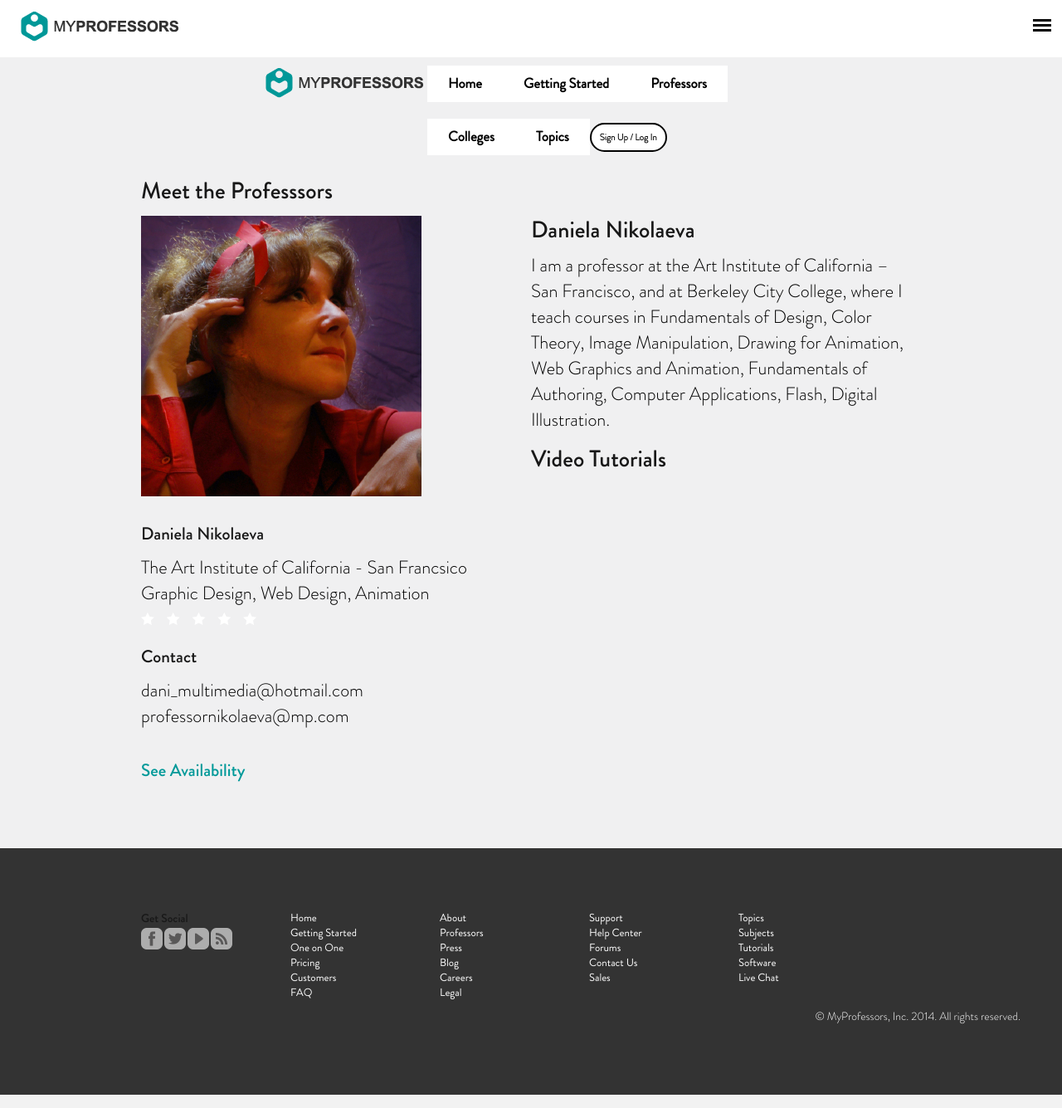
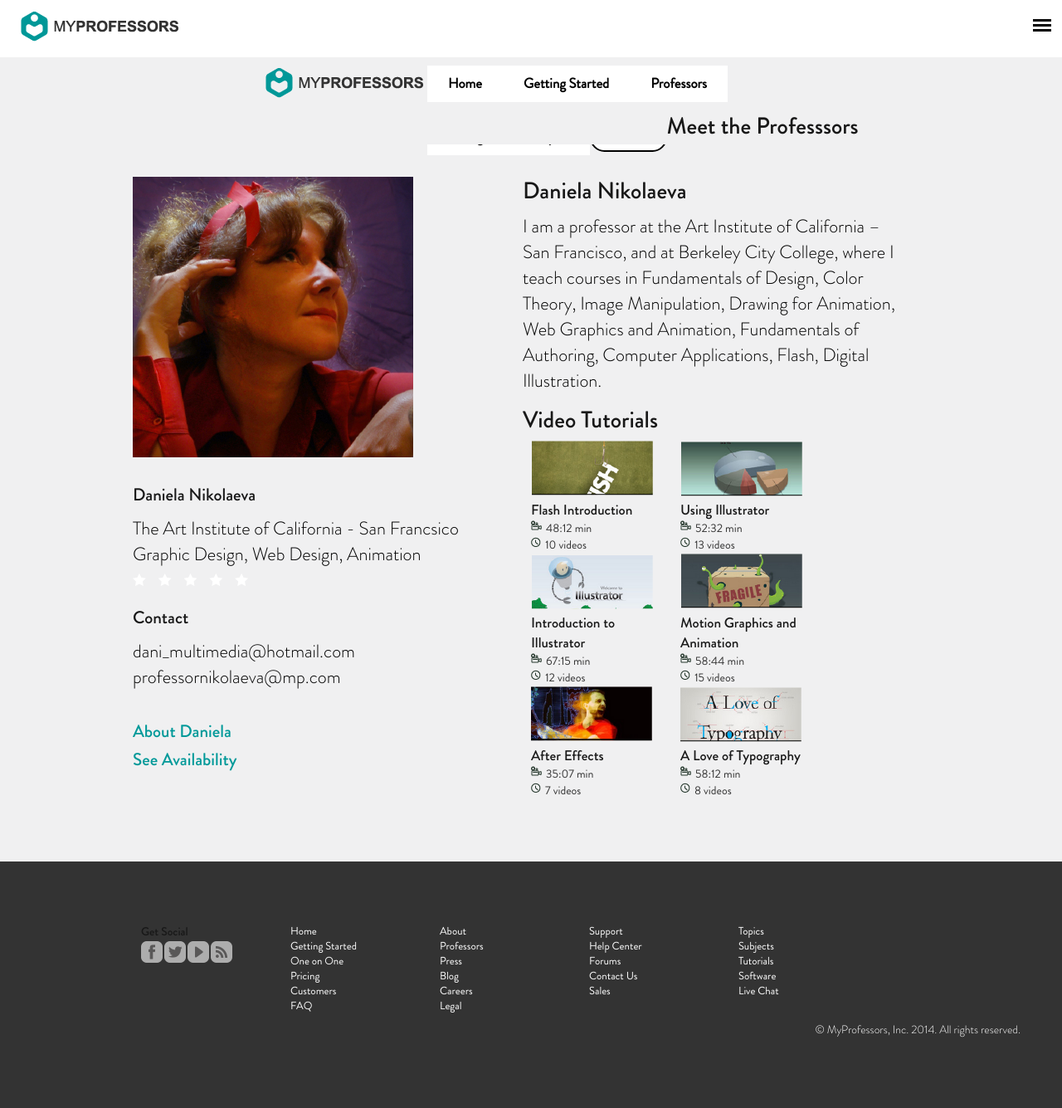
Before and after one commit to BobbyBrights/myprofessorsorg, a PHP site: page /about_the_professor.php in a window 1280 px wide. Shown: the whole page at 83% size. Run offline with PHP 8.4, Linux system fonts and the light colour scheme; some libraries are stand-ins or nearby versions.

Commit message:
fixed the index. added the login link to the minimized menu. fixed professor and about the professor section.

```diff
--- a/about_the_professor.php
+++ b/about_the_professor.php
@@ -1,7 +1,7 @@
 <?php include('inc/nav-inc.php');?>
 	<div class="span-w sm-pad-top sm-pad-btm">
 	<div class="container">
-	<div class="white sixteen columns">
+	<div class="white">
 		<h3 class="sm-pad-btm">Meet the Professsors</h3>
 		<div class="eight columns alpha">
 		<img src="assets/-daniella_photo-21.png">
@@ -15,12 +15,58 @@
 			<p class="txt-blk">dani_multimedia@hotmail.com<br>
 			professornikolaeva@mp.com
 			</p>
-			<h4 class="lrg-pad-top"><a href="professor1.php" class="txt-tur">See Availability</a></h4>
+			<h4 class="lrg-pad-top"><a href="#" class="txt-tur">About Daniela</a></h4>
+			<h4><a href="professor1.php" class="txt-tur">See Availability</a></h4>
+
 		</div>
 		<div class="eight columns alpha">
 			<h3>Daniela Nikolaeva</h3>
 			<p class="txt-blk">I am a professor at the Art Institute of California –San Francisco, and at Berkeley City College, where I teach courses in Fundamentals of Design, Color Theory, Image Manipulation, Drawing for Animation, Web Graphics and Animation, Fundamentals of Authoring, Computer Applications, Flash, Digital Illustration.</p>
 			<h3 class="sm-pad-top">Video Tutorials</h3>
+			<div class="three columns">
+				<img src="assets/video_thumbnail-29.png">
+				<h5>Flash Introduction</h6>
+				<img src="assets/cam.png" class="left"><a href="" class="about no-margin sm-pad-lt">48:12 min</a>
+				<div class="clear"></div>
+				<img src="assets/clock.png" class="left"><a href="" class="about no-margin sm-pad-lt">10 videos</a>
+			</div>
+			<div class="three columns">
+				<img src="assets/video_thumbnail-30.png">
+				<h5>Using Illustrator</h6>
+				<img src="assets/cam.png" class="left"><a href="" class="about no-margin sm-pad-lt">52:32 min</a>
+				<div class="clear"></div>
+				<img src="assets/clock.png" class="left"><a href="" class="about no-margin sm-pad-lt">13 videos</a>
+			</div>
+			<div class="three columns">
+				<img src="assets/video_thumbnail-31.png">
+				<h5>Introduction to Illustrator</h6>
+				<img src="assets/cam.png" class="left"><a href="" class="about no-margin sm-pad-lt">67:15 min</a>
+				<div class="clear"></div>
+				<img src="assets/clock.png" class="left"><a href="" class="about no-margin sm-pad-lt">12 videos</a>
+			</div>
+			<div class="three columns">
+				<img src="assets/video_thumbnail-32.png">
+				<h5>Motion Graphics and Animation</h6>
+				<img src="assets/cam.png" class="left"><a href="" class="about no-margin sm-pad-lt">58:44 min</a>
+				<div class="clear"></div>
+				<img src="assets/clock.png" class="left"><a href="" class="about no-margin sm-pad-lt">15 videos</a>
+			</div>
+			<div class="three columns">
+				<img src="assets/video_thumbnail-33.png">
+				<h5>After Effects</h6>
+				<img src="assets/cam.png" class="left"><a href="" class="about no-margin sm-pad-lt">35:07 min</a>
+				<div class="clear"></div>
+				<img src="assets/clock.png" class="left"><a href="" class="about no-margin sm-pad-lt">7 videos</a>
+			</div>
+			<div class="three columns">
+				<img src="assets/video_thumbnail-34.png">
+				<h5>A Love of Typography</h6>
+				<img src="assets/cam.png" class="left"><a href="" class="about no-margin sm-pad-lt">58:12 min</a>
+				<div class="clear"></div>
+				<img src="assets/clock.png" class="left"><a href="" class="about no-margin sm-pad-lt">8 videos</a>
+			</div>
+
+
 		</div>
 	</div>
 	</div>
--- a/css/custom/mpo2.css
+++ b/css/custom/mpo2.css
@@ -47,6 +47,8 @@
 .remove-left{padding-left: 0; margin-left: 0;}
 .remove-right{padding-right: 0; margin-right: 0;}
 
+.no-margin{margin: 0;}
+
 .left{float: left;}
 .right{float: right;}
 .clear{clear: both;}
@@ -79,6 +81,7 @@
 
 .prof-info{font-size: 1.2em; color: #000;}
 .index-photos{margin: 0 !important;}
+.about{color: #000; font-size: 14px; float: left;}
 
 /*** BUTTONS ***/
 
--- a/inc/nav-inc.php
+++ b/inc/nav-inc.php
@@ -317,7 +317,7 @@
 
             </ul>
         </li>
-
+        <li><a href="index.php">Sign Up / Log In</a></li>
 
 
         </ul>
--- a/index.php
+++ b/index.php
@@ -22,8 +22,8 @@
 	</div>
 	</div>
 	<div class="sixteen columns middle">
-		<img src="assets/homepage-14.png" class="left" width="50%">
-		<img src="assets/homepage-15.png" class="left" width="50%">
+		<img src="assets/hp1.png" class="left" width="50%">
+		<img src="assets/hp2.png" class="left" width="50%">
 	</div>
 	<div class="clear"></div>
 <?php include('inc/oneonone.php');?>
--- a/professor1.php
+++ b/professor1.php
@@ -15,7 +15,9 @@
 			<p class="txt-blk">dani_multimedia@hotmail.com<br>
 			professornikolaeva@mp.com
 			</p>
-			<h4 class="lrg-pad-top"><a href="#" class="txt-tur">See Availability</a></h4>
+			<h4 class="lrg-pad-top"><a href="about_the_professor.php" class="txt-tur">About Daniela</a></h4>
+			<h4><a href="#" class="txt-tur">See Availability</a></h4>
+
 		</div>
 		<div class="eight columns omega middle">
 			<h3>See Daniela's Schedule</h3>
```
Also changed, not shown: assets/cam.png (added), assets/clock.png (added), assets/hp1.png (added), assets/hp2.png (added), assets/video_thumbnail-29.png (added), assets/video_thumbnail-30.png (added), assets/video_thumbnail-31.png (added), assets/video_thumbnail-32.png (added), assets/video_thumbnail-33.png (added), assets/video_thumbnail-34.png (added).
